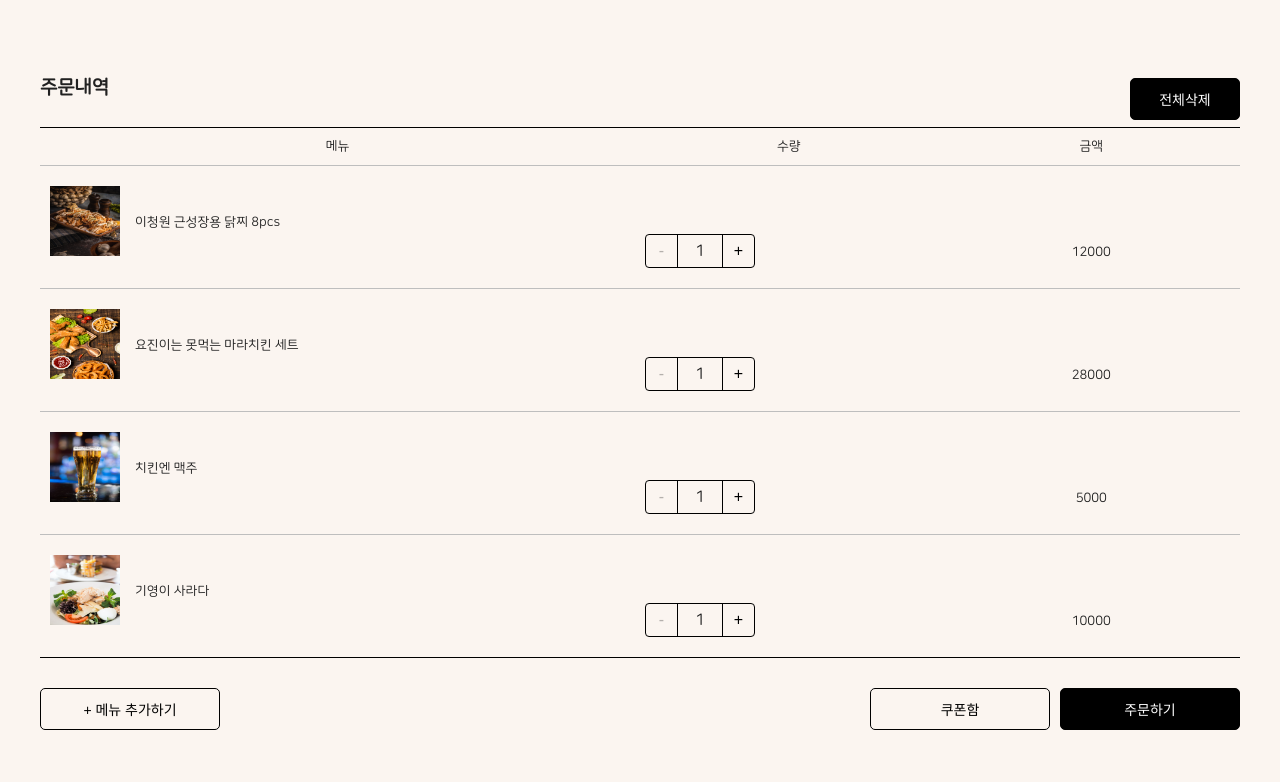
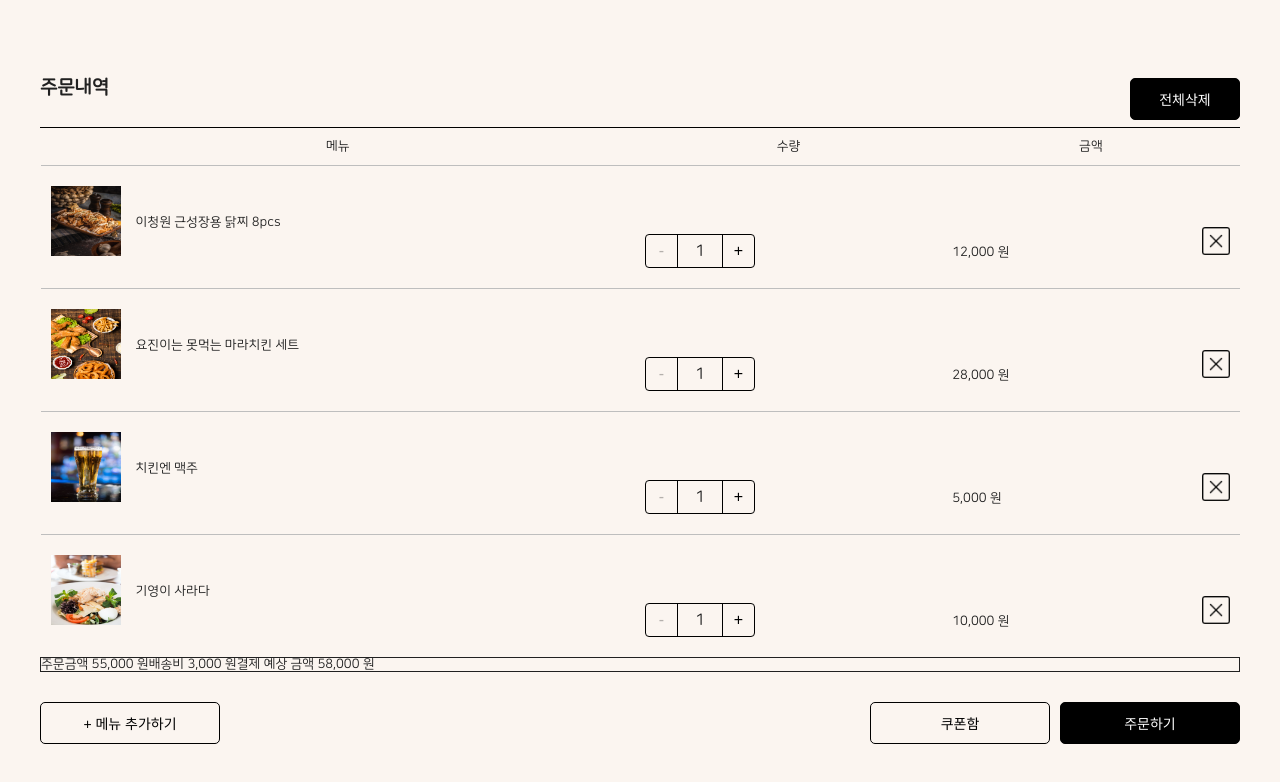
Before and after one commit to ryushin01/goobne, a React (Vite) app: page /goobne/cart in a window 1280 px wide. Shown: the part 430-1212 px from the top of the page. Built offline with nearby package versions, Linux system fonts and the light colour scheme.

Commit message:
:lipstick: 합산금액 추가

```diff
--- a/public/data/CartProductData.json
+++ b/public/data/CartProductData.json
@@ -1,32 +1,35 @@
 {
-  "result": [
+  "result": {
+    "deliveryFee": 3000,
+    "products": [
       {
         "id": 1,
         "src": "./public/images/main_chicken_01.jpg",
         "alt": "장바구니 배너1",
         "name": "이청원 근성장용 닭찌 8pcs",
-      "price": "12000"
+        "price": 12000
       },
       {
         "id": 2,
         "src": "./public/images/main_chicken_03.jpg",
         "alt": "장바구니 배너3",
         "name": "요진이는 못먹는 마라치킨 세트",
-      "price": "28000"
+        "price": 28000
       },
       {
         "id": 3,
         "src": "./public/images/main_beer.jpg",
         "alt": "장바구니 배너4",
         "name": "치킨엔 맥주",
-      "price": "5000"
+        "price": 5000
       },
       {
         "id": 4,
         "src": "./public/images/main_salad.jpg",
         "alt": "장바구니 배너5",
         "name": "기영이 사라다",
-      "price": "10000"
+        "price": 10000
       }
     ]
   }
+}
--- a/src/pages/Cart/Components/OrderProduct.jsx
+++ b/src/pages/Cart/Components/OrderProduct.jsx
@@ -6,6 +6,7 @@ import { customAxios } from '../../../API/API';
 
 const OrderProduct = () => {
   const [orderProductData, setOrderProductData] = useState([]);
+  const [deliveryFee, setDeliveryFee] = useState(0); // 전체 사용자 수
 
   // 페이지 진입시 orderProductRequest 함수를 실행시킴
   useEffect(() => {
@@ -19,7 +20,8 @@ const OrderProduct = () => {
     const response = await customAxios //eslint-disable-line no-unused-vars
       .get(API.CART_PRODUCT)
       .then(response => {
-        setOrderProductData(response.data.result);
+        setOrderProductData(response.data.result.products);
+        setDeliveryFee(response.data.result.deliveryFee);
       })
       .catch(error => {
         if (error) {
@@ -27,6 +29,15 @@ const OrderProduct = () => {
         }
       });
   };
+
+  // 합계를 나타내는 reduce를 사용하여 주문 금액을 합산함
+  const orderAmount = orderProductData.reduce(
+    (total, { price }) => total + price,
+    0,
+  );
+
+  // 배송비를 포함한 총 금액
+  const totalAmount = orderAmount + deliveryFee;
 
   return (
     <OrderProductTable>
@@ -59,7 +70,9 @@ const OrderProduct = () => {
               </OrderCountWrap>
             </td>
             <td>
-              <OrderPrice>{price}</OrderPrice>
+              <OrderPriceWrap>
+                {`${price.toLocaleString('ko-KR')} 원`}
+              </OrderPriceWrap>
               <ProductDeleteBtnWrap>
                 <img
                   src="./public/images/ProductDeleteButton.png"
@@ -70,25 +83,32 @@ const OrderProduct = () => {
           </OrderTableBody>
         ))}
       </tbody>
+      <tfoot>
+        <OrderTableFoot>
+          <td colSpan={3}>
+            <span>주문금액 {`${orderAmount.toLocaleString('ko-KR')} 원`}</span>
+            <span>배송비 {`${deliveryFee.toLocaleString('ko-KR')} 원`}</span>
+            <span>
+              결제 예상 금액 {`${totalAmount.toLocaleString('ko-KR')} 원`}
+            </span>
+          </td>
+        </OrderTableFoot>
+      </tfoot>
     </OrderProductTable>
   );
 };
 
 export default OrderProduct;
 
-// const FlexCenter = `
-//   display: flex;
-//   align-items: center;
-// `;
+const FlexCenter = `
+  display: flex;
+  align-items: center;
+`;
 
 const OrderProductTable = styled.table`
   width: 100%;
   font-size: 13px;
   border-bottom: 1px solid ${props => props.theme.grayscaleH};
-
-  col {
-    width: ${props => props.width};
-  }
 `;
 
 const OrderTableHead = styled.tr`
@@ -102,12 +122,12 @@ const OrderTableBody = styled.tr`
 
   & > td {
     padding: 20px 10px;
+    position: relative;
   }
 `;
 
 const OrderProductWrap = styled.div`
-  display: flex;
-  align-items: center;
+  ${FlexCenter};
 `;
 
 const OrderProductImg = styled.div`
@@ -116,18 +136,19 @@ const OrderProductImg = styled.div`
 `;
 
 const OrderCountWrap = styled.div`
+  ${FlexCenter};
   width: 110px;
 `;
 
-const OrderPrice = styled.div`
-  display: flex;
-  align-items: center;
-  justify-content: center;
+const OrderPriceWrap = styled.div``;
+
+const OrderTableFoot = styled.tr`
+  padding: 40px 0;
+  border: 1px solid;
 `;
-
 const ProductDeleteBtnWrap = styled.div`
   width: 28px;
   top: 50%;
-  right: 0;
+  right: 10px;
   position: absolute;
 `;
```
Lines whose indentation alone changed are shown as unchanged.
